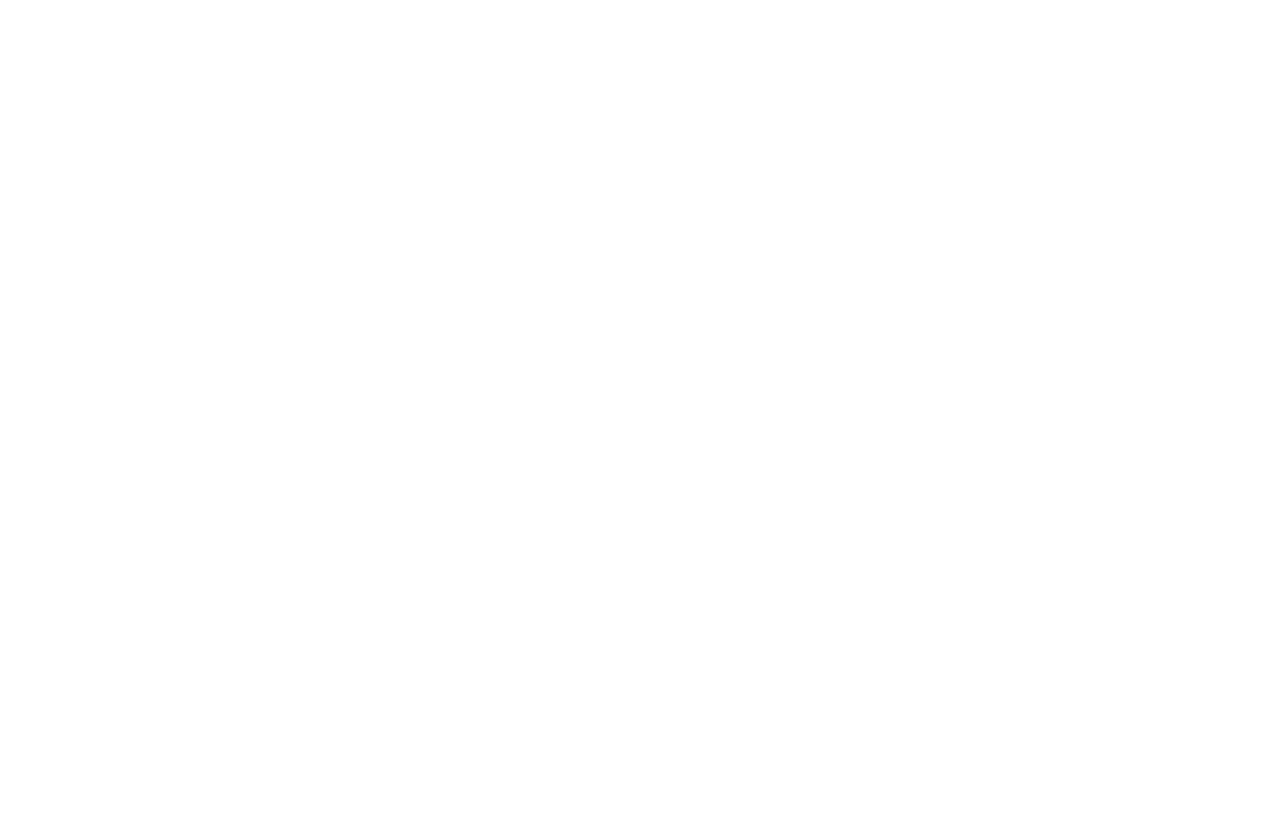
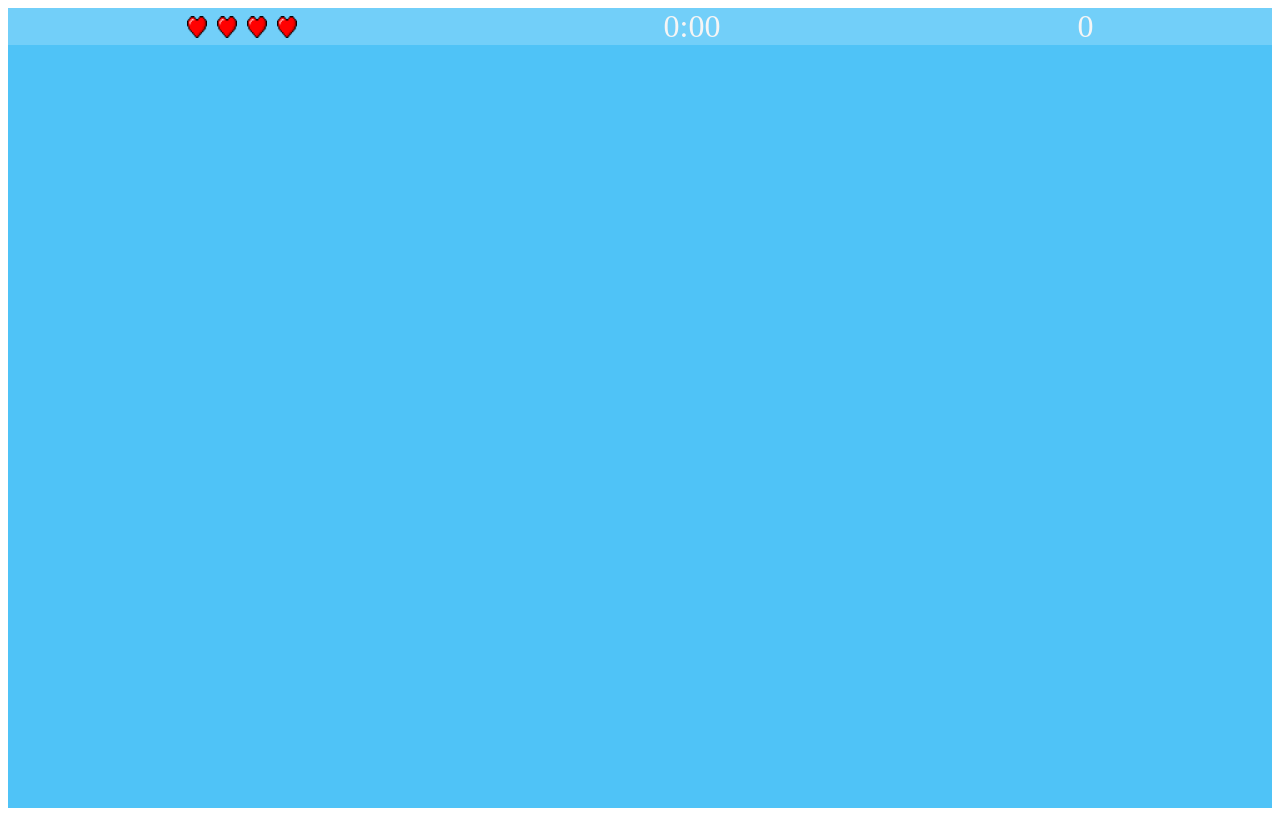
Before and after one commit to MishaHnatyshyn/ball-click-game, a website built with webpack: page public/index.html in a window 1280 px wide. Built offline with nearby package versions, Linux system fonts and the light colour scheme.

Commit message:
Create header

```diff
--- a/public/index.html
+++ b/public/index.html
@@ -5,6 +5,18 @@
     <title>Title</title>
 </head>
 <body>
+    <div class="container">
+        <header class="header">
+            <div class = "header__lives" id = "header__lives">
+                <img src="../src/img/heart-icon.png" alt="Heart Icon" class="header__life">
+                <img src="../src/img/heart-icon.png" alt="Heart Icon" class="header__life">
+                <img src="../src/img/heart-icon.png" alt="Heart Icon" class="header__life">
+                <img src="../src/img/heart-icon.png" alt="Heart Icon" class="header__life">
+            </div>
+            <div class = "header__time" id = "time"></div>
+            <div class="header__points">0</div>
+        </header>
+    </div>
 
 </body>
 </html>
--- /dev/null
+++ b/src/js/lives.js
@@ -0,0 +1,6 @@
+const deleteLives = () => {
+    const headerLives = document.getElementById('header__lives');
+    headerLives.removeChild(headerLives.lastElementChild);
+}
+
+export default deleteLives;
--- a/src/js/timer.js
+++ b/src/js/timer.js
@@ -1,34 +1,40 @@
-class Timer {
-    constructor (){
+const timePlace = document.getElementById('time')
+export default class Timer {
+    constructor (tick){
         this.seconds = 0;
         this.minutes = 0;
-        this.timePlace = document.getElementById('time')
+        this.tick = tick;
     }
-    start = () => {
+    start() {
         this.interval = setInterval(this.updateSeconds, 1000);
-        requestAnimationFrame(this.getTime);
     }
-    stop = () => {
+    stop() {
         clearInterval(this.interval);
     }
-    updateSeconds = () => {
+    updateSeconds() {
         this.seconds++;
         if (this.seconds == 10) {
             this.seconds = 0;
             this.updateMinutes();
         }
-        return this.getTime();
+        return this.getTime;
     }
-    updateMinutes = () => {
+    updateMinutes() {
         this.minutes++;
     }
-    getTime = () => {
-        this.timePlace.innerHTML = (this.seconds < 10)
+    getTime() {
+        return (this.seconds < 10)
             ? `${this.minutes}:0${this.seconds}`
             : `${this.minutes}:${this.seconds}`;
     }
 
 }
 
-const timer = new Timer();
-timer.start();
+const timer1 = new Timer(tick);
+
+timer1.start();
+requestAnimationFrame(tick);
+
+function tick(){
+    timePlace.innerHTML = timer1.getTime()
+}
--- /dev/null
+++ b/src/scss/_header.scss
@@ -0,0 +1,27 @@
+.container{
+  background: #4FC3F7;
+  height: 100vh;
+
+}
+
+.header{
+  width: 100%;
+  background: rgba(255, 255, 255, .2);
+  display: flex;
+  justify-content: space-around;
+  color: whitesmoke;
+  font-size: 2rem;
+  &__lives{
+    display: flex;
+    align-items: center;
+    justify-content: space-between;
+  }
+  &__life{
+    width: 20px;
+    height: 22px;
+    padding-right: 10px;
+  }
+  &__time{
+
+  }
+}
--- a/src/scss/index.scss
+++ b/src/scss/index.scss
@@ -0,0 +1,6 @@
+@import "header";
+
+img {
+  max-width: 100%;
+  height: auto;
+}
```
Also changed, not shown: src/js/index.js (+7 -1 lines), src/img/heart-icon.png (added), 1 other file.
